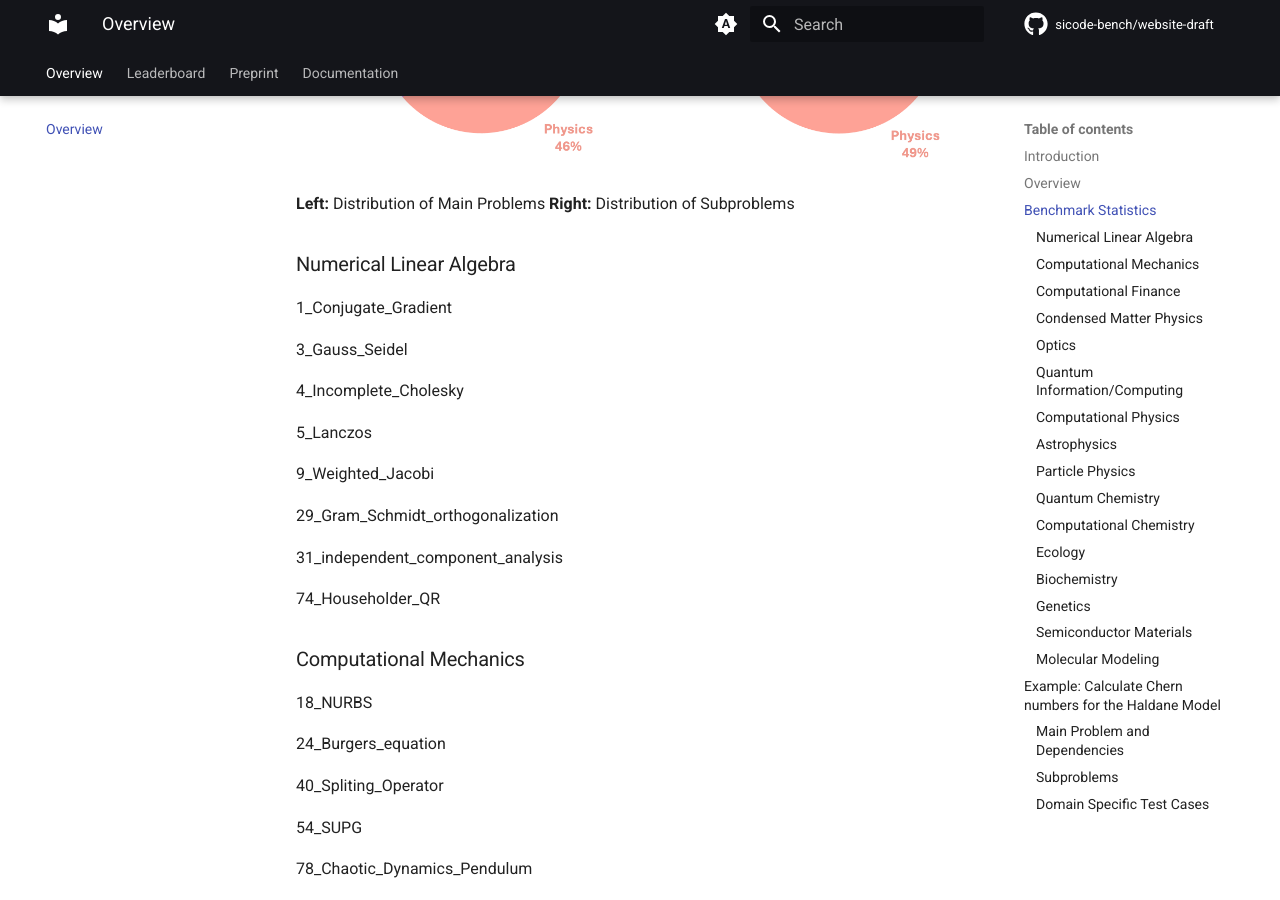
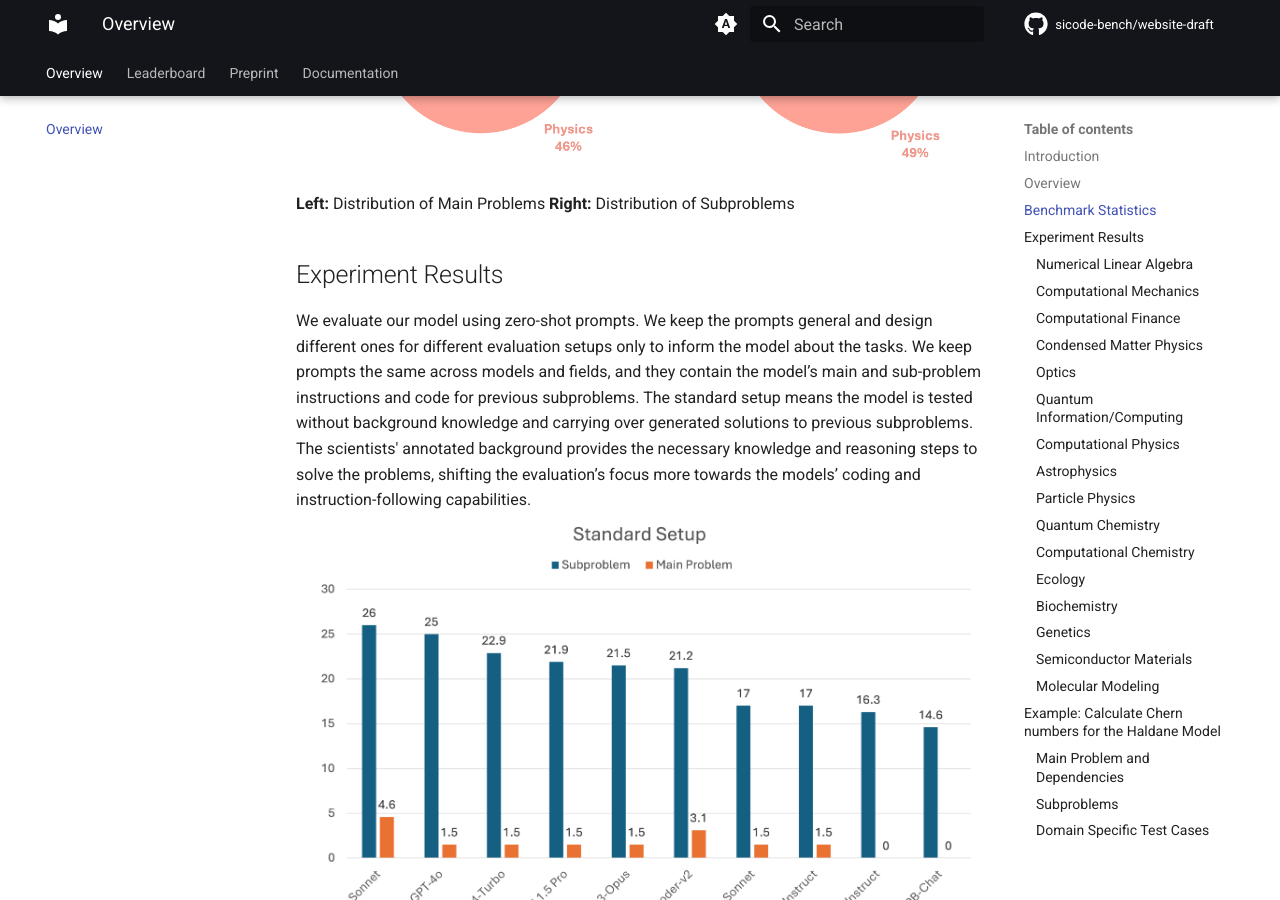
Before and after one commit to scicode-bench/scicode-bench.github.io, an MkDocs documentation site: the page built from docs/index.md, in a window 1280 px wide and 900 px high, scrolled down 2947 px. Built offline with MkDocs 1.6.1 and Material for MkDocs 9.7.7, drawn with Linux system fonts in a browser that asks for light colours; comment, search, counter and statistics services are not loaded.

Commit message:
Update index.md

```diff
--- a/docs/index.md
+++ b/docs/index.md
@@ -83,7 +83,11 @@ In designing test cases for evaluation, we incorporate domain-specific test case
 ![Image Title](figures/SciCode_chart.png)
 **Left:** Distribution of Main Problems   **Right:** Distribution of Subproblems
 
-
+## Experiment Results
+We evaluate our model using zero-shot prompts. We keep the prompts general and design different ones for different evaluation setups only to inform the model about the tasks. We keep prompts the same across models and fields, and they contain the model’s main and sub-problem instructions and code for previous subproblems. The standard setup means the model is tested without background knowledge and carrying over generated solutions to previous subproblems. The scientists' annotated background provides the necessary knowledge and reasoning steps to solve the problems, shifting the evaluation’s focus more towards the models’ coding and instruction-following capabilities.
+![Image Title](figures/Standard_Setup.png)
+![Image Title](figures/Standard_Background.png)
+![Image Title](figures/Performance_Gain.png)
 
 ### Numerical Linear Algebra
 1_Conjugate_Gradient
```
